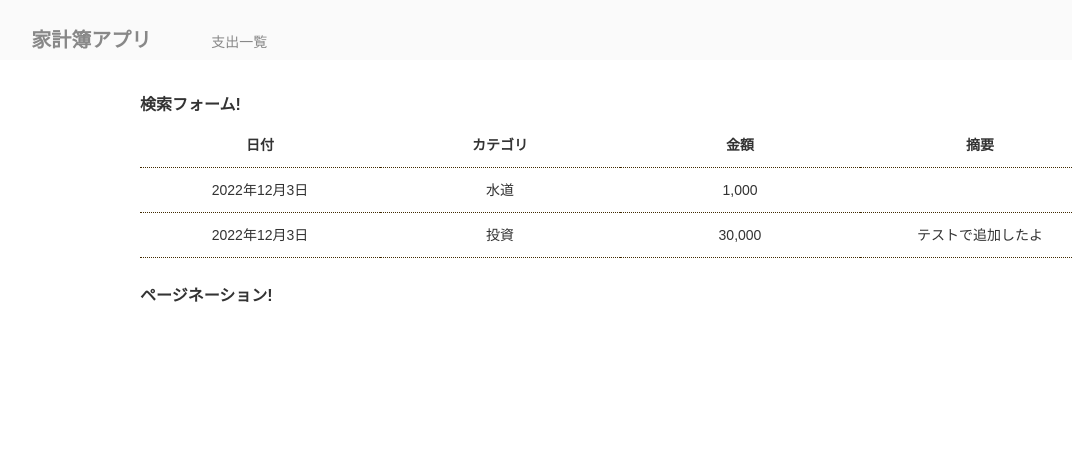
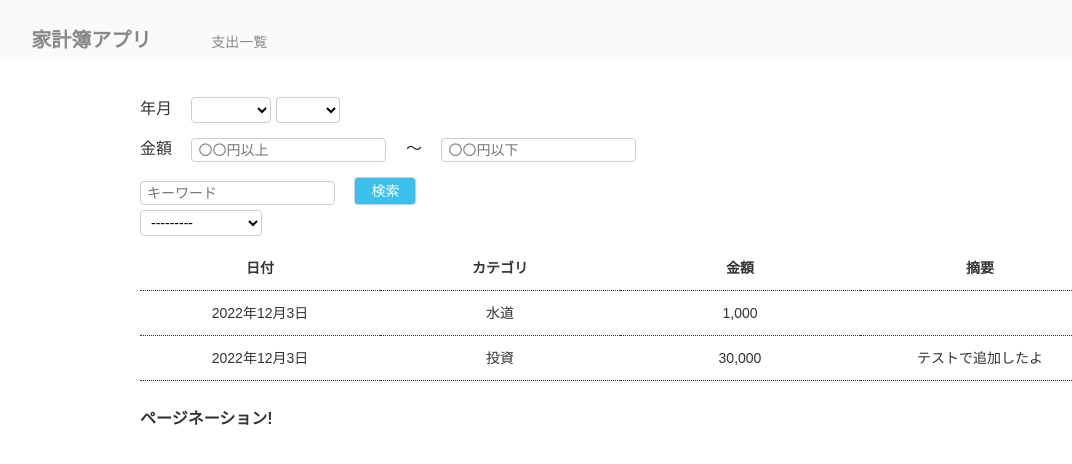
Before and after one commit to Kippi0326/Django_Kakeibo, a Django app: page / in a window 1280 px wide. Shown: the top 464 px of the page, without its empty margins (20-1092 px from the left). Run offline with Django 4.2, Linux system fonts and the light colour scheme; data comes from the database, SQL or seed files in the repository; parts of the project's set-up code (start-up, migrations or seed data) failed here and were passed over.

Commit message:
upd kippi -patch1- 家計簿一覧に検索条件を追加

```diff
--- /dev/null
+++ b/kakeibo/forms.py
@@ -0,0 +1,71 @@
+from django import forms
+from .models import PaymentCategory
+from django.utils import timezone
+
+
+class PaymentSearchForm(forms.Form):
+    """支出検索フォーム"""
+
+    # 年の選択肢を動的に作る
+    start_year = 2019  # 家計簿の登録を始めた年
+    end_year = timezone.now().year + 1  # 現在の年＋１年
+    years = [(year, f'{year}年') for year in reversed(range(start_year, end_year + 1))]
+    years.insert(0, (0, ''))  # 空白の選択を追加
+    YEAR_CHOICES = tuple(years)
+
+    # 月の選択肢を動的に作る
+    months = [(month, f'{month}月') for month in range(1, 13)]
+    months.insert(0, (0, ''))
+    MONTH_CHOICES = tuple(months)
+
+    # 年の選択
+    year = forms.ChoiceField(
+        label='年での絞り込み',
+        required=False,
+        choices=YEAR_CHOICES,
+        widget=forms.Select(attrs={'class': 'form'})
+    )
+
+    # 月の選択
+    month = forms.ChoiceField(
+        label='月での絞り込み',
+        required=False,
+        choices=MONTH_CHOICES,
+        widget=forms.Select(attrs={'class': 'form'})
+    )
+
+    # 〇〇円以上
+    greater_than = forms.IntegerField(
+        label='Greater Than',
+        required=False,
+        widget=forms.TextInput(attrs={'class': 'form',
+                                      'autocomplete': 'off',
+                                      'placeholder': '〇〇円以上'})
+    )
+
+    # 〇〇円以下
+    less_than = forms.IntegerField(
+        label='Less Than',
+        required=False,
+        widget=forms.TextInput(attrs={'class': 'form',
+                                      'autocomplete': 'off',
+                                      'placeholder': '〇〇円以下'})
+    )
+
+    # キーワード
+    key_word = forms.CharField(
+        label='検索キーワード',
+        required=False,
+        widget=forms.TextInput(attrs={'class': 'form',
+                                      'autocomplete': 'off',
+                                      'placeholder': 'キーワード',
+                                      })
+    )
+
+    # カテゴリー検索
+    category = forms.ModelChoiceField(
+        label='カテゴリでの絞り込み',
+        required=False,
+        queryset=PaymentCategory.objects.order_by('name'),
+        widget=forms.Select(attrs={'class': 'form'})
+    )
--- a/kakeibo/static/kakeibo/css/style.css
+++ b/kakeibo/static/kakeibo/css/style.css
@@ -236,3 +236,49 @@ a.header-title {
   width: 20%;
   padding: 15px 0;
 }
+
+/* --------------------------------
+ * フォーム
+ * -------------------------------- */
+.form {
+  font-size: 1.4rem;
+  padding: 3px 6px;
+  box-sizing: border-box;
+  border-radius: 4px;
+  border: solid 1px #ccc;
+  background-color: #fff;
+  font-family: "Ubuntu", "Noto Sans JP", sans-serif;
+}
+
+.form:focus {
+  outline: 0;
+  box-shadow: 0 0 0 .25rem rgba(18, 102, 241, .25);
+}
+
+/* --------------------------------
+ * ボタン
+ * -------------------------------- */
+.btn, a.btn {
+  font-size: 1.4rem;
+  color: #333;
+  -webkit-appearance: none;
+  padding: 4px 16px;
+  line-height: 1.3;
+  border-radius: 4px;
+  border: solid 1px #ccc;
+  background-color: #fff;
+  vertical-align: bottom;
+  font-family: "Ubuntu", "Noto Sans JP", sans-serif;
+  display: inline-block;
+  text-align: center;
+  cursor: pointer;
+}
+
+.btn:hover, a.btn:hover {
+  opacity: 0.5;
+}
+
+.btn-info, a.btn-info {
+  background-color: #39c0ed;
+  color: #fff;
+}
--- a/kakeibo/templates/kakeibo/payment_list.html
+++ b/kakeibo/templates/kakeibo/payment_list.html
@@ -3,7 +3,24 @@
 {% block content %}
 
 <form class="mt-2" id="search-form" action="" method="GET">
-  <h1>検索フォーム!</h1>
+  <div>
+    <label class="label mr-4">年月</label>
+    {{ search_form.year }}
+    {{ search_form.month }}
+  </div>
+  <div class="mt-4">
+    <label class="label mr-4">金額</label>
+    {{ search_form.greater_than }}
+    <span class="ml-4 mr-4">～</span>
+    {{ search_form.less_than }}
+  </div>
+  <div class="mt-4">
+    {{ search_form.key_word }}
+    <button class="btn btn-info ml-4" type="submit">検索</button>
+  </div>
+  <div class="mt-2 inline">
+    {{ search_form.category }}
+  </div>
 </form>
 
 <table class="table mt-3">
--- a/kakeibo/views.py
+++ b/kakeibo/views.py
@@ -1,8 +1,56 @@
 from django.views import generic
 from .models import Payment, PaymentCategory, Income, IncomeCategory
+from .forms import PaymentSearchForm
 
 
 class PaymentList(generic.ListView):
     template_name = 'kakeibo/payment_list.html'
     model = Payment
     ordering = '-date'
+
+    def get_queryset(self):
+        queryset = super().get_queryset()
+        self.form = form = PaymentSearchForm(self.request.GET or None)
+
+        if form.is_valid():
+            year = form.cleaned_data.get('year')
+            # 何も選択されていないときは0の文字列が入るため、除外
+            if year and year != '0':
+                queryset = queryset.filter(date__year=year)
+
+            # 何も選択されていないときは0の文字列が入るため、除外
+            month = form.cleaned_data.get('month')
+            if month and month != '0':
+                queryset = queryset.filter(date__month=month)
+
+            # 〇〇円以上の絞り込み
+            greater_than = form.cleaned_data.get('greater_than')
+            if greater_than:
+                queryset = queryset.filter(price__gte=greater_than)
+
+            # 〇〇円以下の絞り込み
+            less_than = form.cleaned_data.get('less_than')
+            if less_than:
+                queryset = queryset.filter(price__lte=less_than)
+
+            # キーワードの絞り込み
+            key_word = form.cleaned_data.get('key_word')
+            if key_word:
+                # 空欄で区切り、順番に絞る、and検索
+                if key_word:
+                    for word in key_word.split():
+                        queryset = queryset.filter(description__icontains=word)
+
+            # カテゴリでの絞り込み
+            category = form.cleaned_data.get('category')
+            if category:
+                queryset = queryset.filter(category=category)
+
+        return queryset
+
+    def get_context_data(self, **kwargs):
+        context = super().get_context_data(**kwargs)
+        # search formを渡す
+        context['search_form'] = self.form
+
+        return context
```
